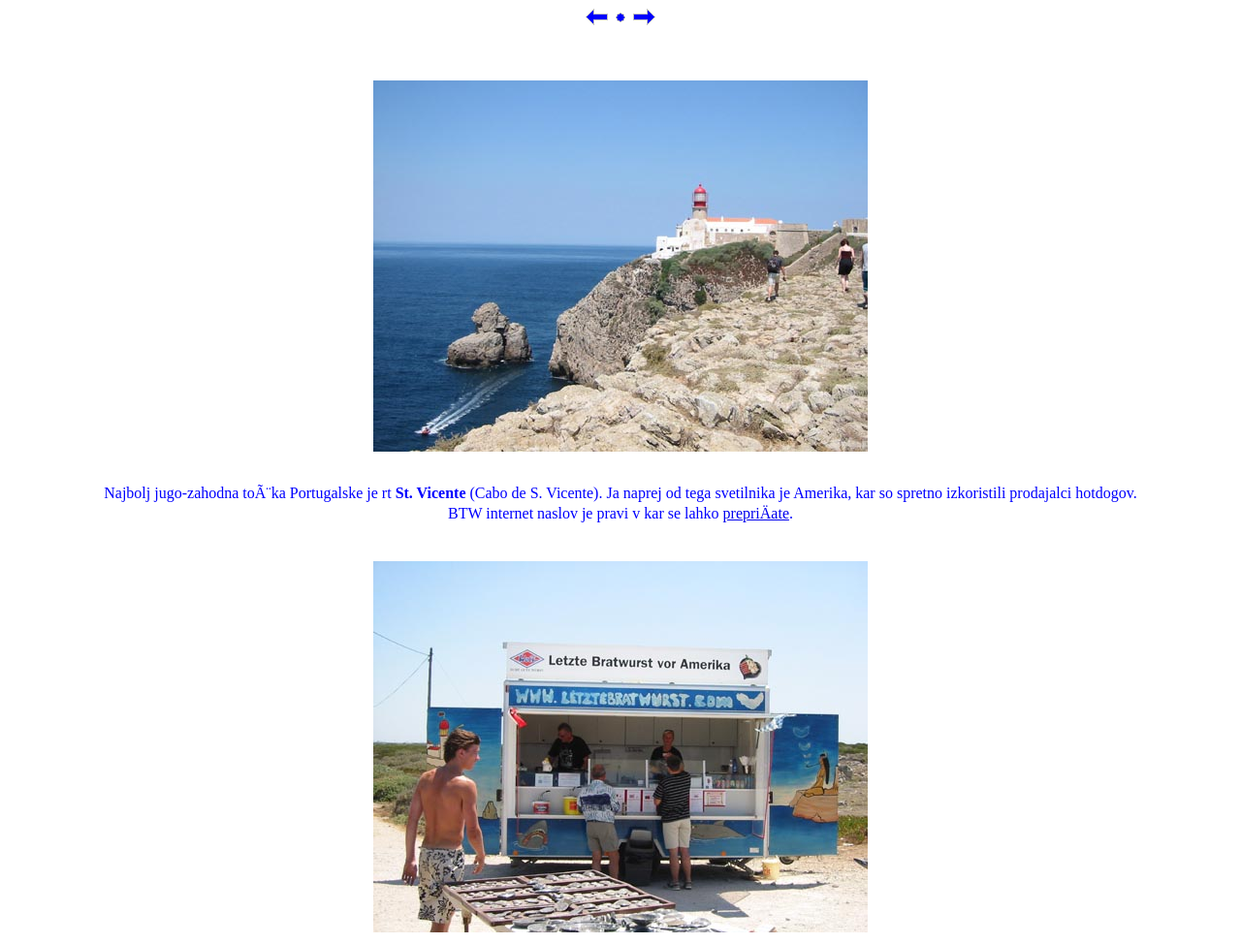
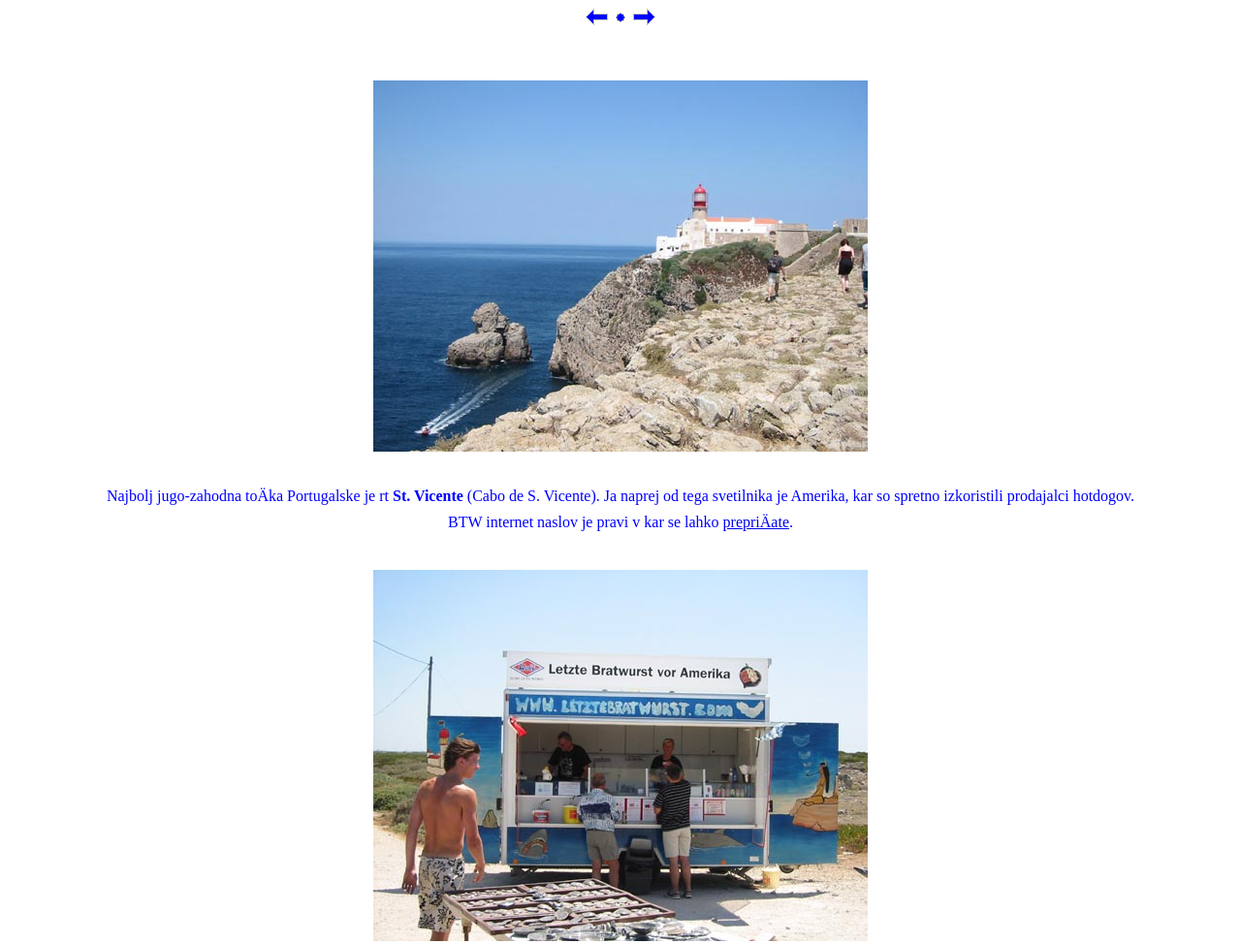
Before and after one commit to jure-zzz/portugal, a plain HTML site: page slika28.html in a window 1280 px wide. Shown: the whole page at 97% size. Drawn offline with Linux system fonts and the light colour scheme.

Commit message:
Add files via upload

```diff
--- a/slika28.html
+++ b/slika28.html
@@ -13,7 +13,7 @@
 <img src="pic50.jpg" border="0" width=510 height=383>
 <p>
 <br>
-Najbolj jugo-zahodna toèka Portugalske je rt <B>St. Vicente</B> (Cabo de S. Vicente). Ja naprej od tega svetilnika je Amerika, kar so spretno izkoristili prodajalci hotdogov.<BR>BTW internet naslov je pravi v kar se lahko <A TARGET="_blank" HREF=http://www.letztebratwurst.com>prepričate</A>.<P><BR>
+Najbolj jugo-zahodna točka Portugalske je rt <B>St. Vicente</B> (Cabo de S. Vicente). Ja naprej od tega svetilnika je Amerika, kar so spretno izkoristili prodajalci hotdogov.<BR>BTW internet naslov je pravi v kar se lahko <A TARGET="_blank" HREF=http://www.letztebratwurst.com>prepričate</A>.<P><BR>
 <img src="pic51.jpg" border="0" width=510 height=383>
 </body>
 </html>
```
